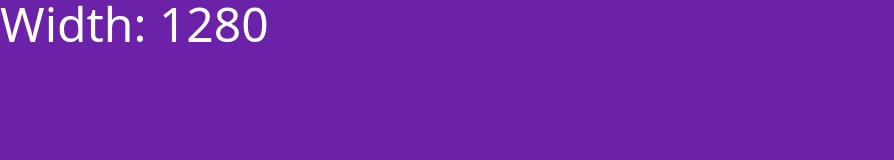
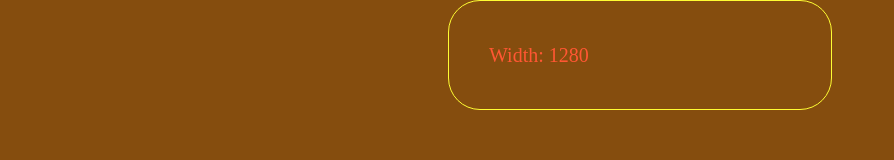
Before and after one commit to yerrapragada011/tailwind-sandbox-starter, a website: page 17-customization/index.html in a window 1280 px wide. Shown: the whole page, without its empty margins (0-894 px from the left). Drawn offline with nearby package versions, Linux system fonts and the light colour scheme.

Commit message:
Config & Customization

```diff
--- a/17-customization/index.html
+++ b/17-customization/index.html
@@ -5,26 +5,55 @@
     <meta http-equiv="X-UA-Compatible" content="IE=edge" />
     <meta name="viewport" content="width=device-width, initial-scale=1.0" />
     <script src="https://cdn.tailwindcss.com"></script>
+    <script>
+      tailwind.config = {
+        theme: {
+          screens: {
+            sm: '550px',
+            md: '800px',
+            lg: '1200px',
+            xl: '1440px',
+          },
+          fontFamily: {
+            sans: ['Graphik', 'sans-serif'],
+            sans: ['Merriweather', 'serif'],
+          },
+          extend: {
+            colors: {
+              primary: '#ff5733',
+              secondary: '#fffc33',
+            },
+          },
+          spacing: {
+            6: '2.5rem',
+            128: '32rem',
+          },
+          borderRadius: {
+            '4xl': '2rem',
+          },
+        },
+      };
+    </script>
     <title>Customization</title>
   </head>
   <body
     class="bg-black sm:bg-green-800 md:bg-primary lg:bg-yellow-800 xl:bg-purple-800 2xl:bg-orange-800"
   >
-    <h1 class="text-white text-xl md:text-3xl xl:text-5xl">
-      Tailwind is awesome
-    </h1>
+    <div class="border-secondary border p-6 mb-128 max-w-sm mx-auto rounded-4xl">
+      <h1 class="text-primary text-xl"></h1>
+    </div>
 
     <script>
       function showBrowserWidth() {
         const width =
           window.innerWidth ||
           document.documentElement.clientWidth ||
-          document.body.clientWidth
+          document.body.clientWidth;
 
-        document.querySelector('h1').innerHTML = `Width: ${width}`
+        document.querySelector('h1').innerHTML = `Width: ${width}`;
       }
-      window.onload = showBrowserWidth
-      window.onresize = showBrowserWidth
+      window.onload = showBrowserWidth;
+      window.onresize = showBrowserWidth;
     </script>
   </body>
 </html>
```
